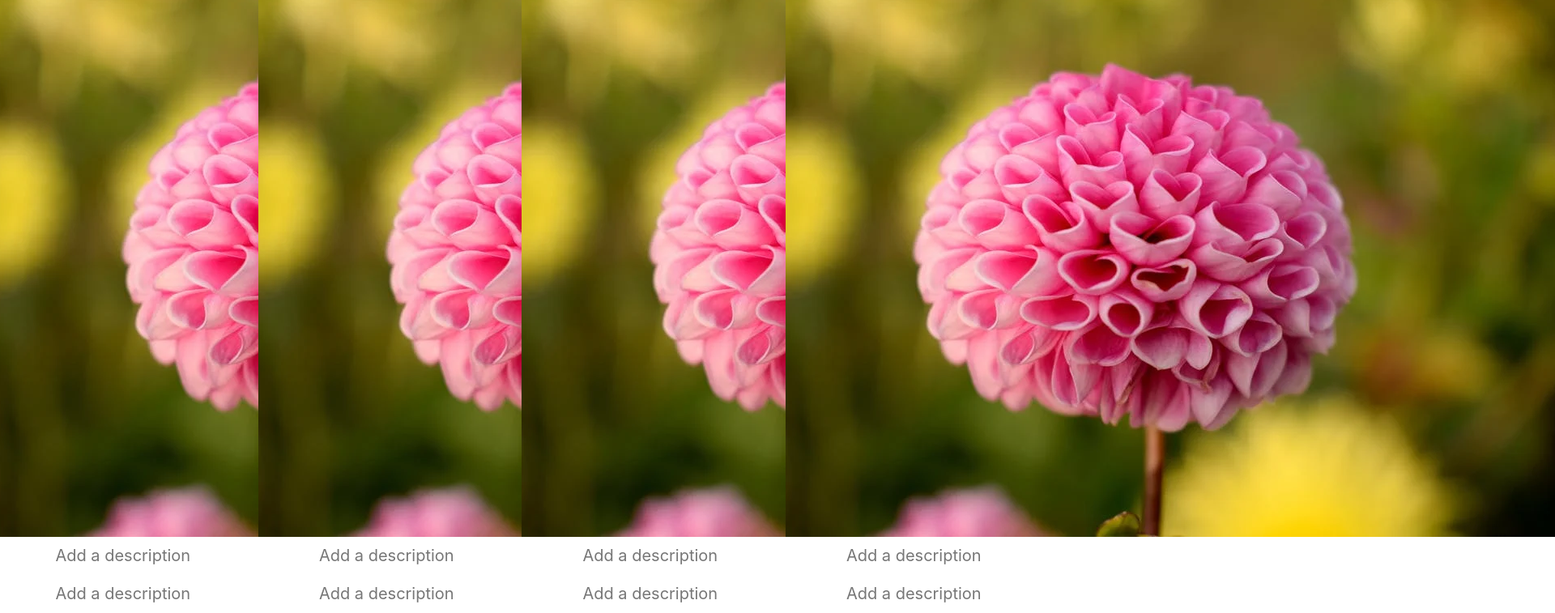
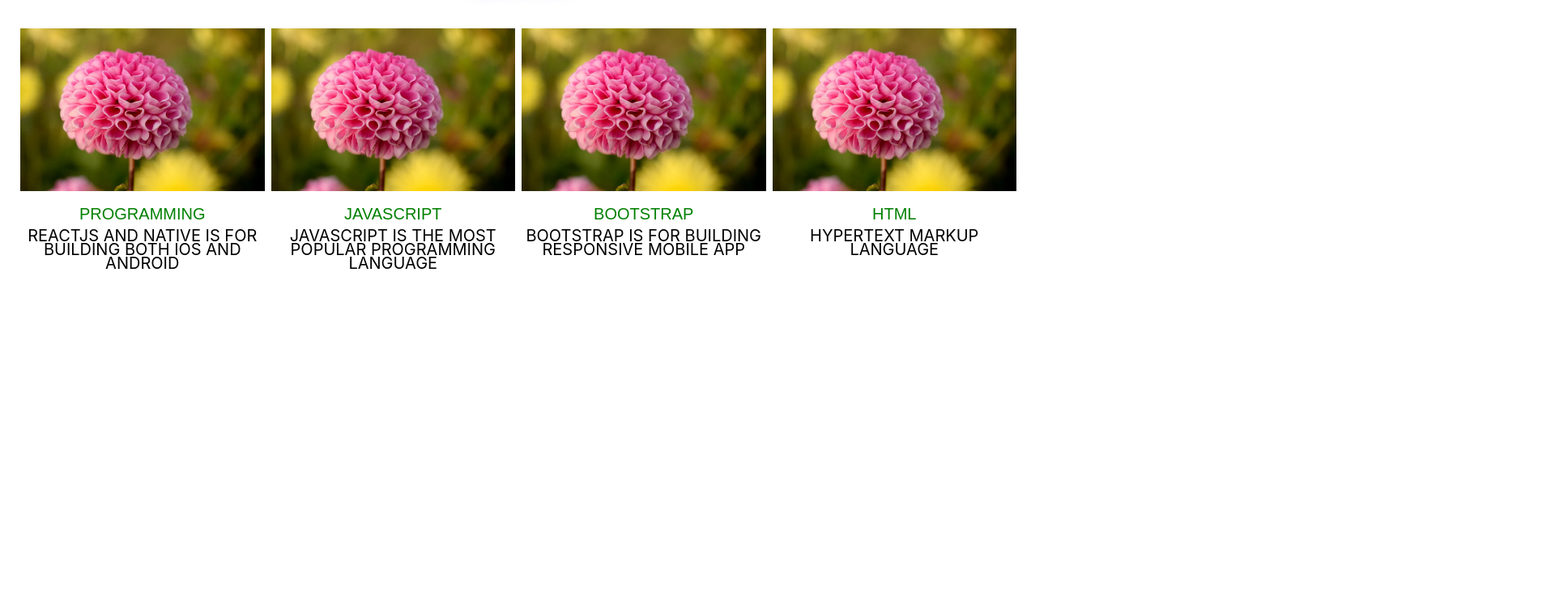
Before and after one commit to YakubuAmidu/ImageGallery, a website: page src/blogs.html in a window 1280 px wide. Shown: the part 170-927 px from the top of the page at 81% size, 1920 px wide, since content can reach past the window. After the commit the page ends 800 px from the top, so only its background shows below. Drawn offline with nearby package versions, Linux system fonts and the light colour scheme.

Commit message:
Initial commit

```diff
--- a/src/blogs.html
+++ b/src/blogs.html
@@ -67,42 +67,42 @@
 
     <div class="row">
     <div class="column">
-    <div class="img">
-      <a target="_blank" href="imageone.png">
+    <div class="imgthree">
+      <a target="_blank" href="imagethree.png">
      <img src="./assets/imagethree.png" alt="img" class="imagethree">
       </a>
-      <div class="description title">Add a description</div>
-      <div class="description">Add a description</div>
+      <div class="description-title">programming</div>
+      <div class="description-titletwo">reactjs and native is for building both IOS and ANDROID</div>
     </div>
     </div>
 
   <div class="column">
-  <div class="img">
-    <a target="_blank" href="imageone.png">
+  <div class="imgthree">
+    <a target="_blank" href="imagethree.png">
    <img src="./assets/imagethree.png" alt="img" class="imagethree">
     </a>
-    <div class="description title">Add a description</div>
-    <div class="description">Add a description</div>
+    <div class="description-title">Javascript</div>
+    <div class="description-titletwo">Javascript is the most popular programming language</div>
   </div>
   </div>
 
   <div class="column">
-  <div class="img">
-    <a target="_blank" href="imageone.png">
+  <div class="imgthree">
+    <a target="_blank" href="imagethree.png">
    <img src="./assets/imagethree.png" alt="img" class="imagethree">
     </a>
-    <div class="description title">Add a description</div>
-    <div class="description">Add a description</div>
+    <div class="description-title">Bootstrap</div>
+    <div class="description-titletwo">Bootstrap is for building responsive mobile app</div>
   </div>
   </div>
 
 <div class="column">
-<div class="img">
-  <a target="_blank" href="imageone.png">
+<div class="imgthree">
+  <a target="_blank" href="imagethree.png">
  <img src="./assets/imagethree.png" alt="img" class="imagethree">
   </a>
-  <div class="description title">Add a description</div>
-  <div class="description">Add a description</div>
+  <div class="description-title">Html</div>
+  <div class="description-titletwo">Hypertext markup language</div>
 </div>
 </div>
 </div>
--- a/src/css/style.css
+++ b/src/css/style.css
@@ -104,3 +104,28 @@ div .description{
 .fab:hover{
   transform: scale(1.2);
 }
+
+.blog-section{
+  text-align: center;
+  padding: 32px;
+}
+
+.imagethree{
+  margin-top: 8px;
+  vertical-align: middle;
+  width: 100%;
+}
+
+.description-title{
+  margin-top: 20px;
+  margin-bottom: 10px;
+  font-family: 'Tenor Sans', sans-serif;
+  color: green;
+  text-transform: uppercase;
+}
+
+.description-titletwo{
+  color: #000;
+  text-transform: uppercase;
+  margin-bottom: 20px;
+}
```
